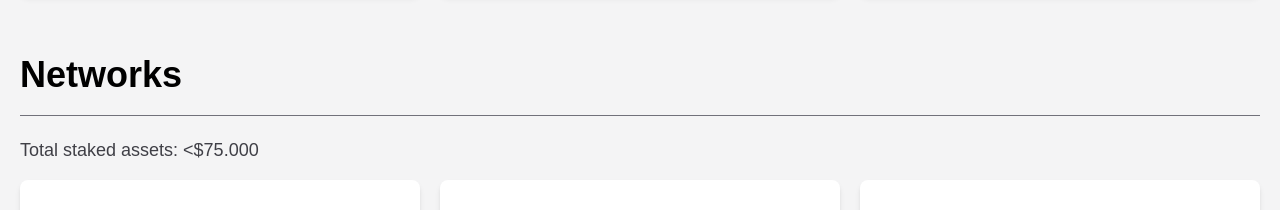
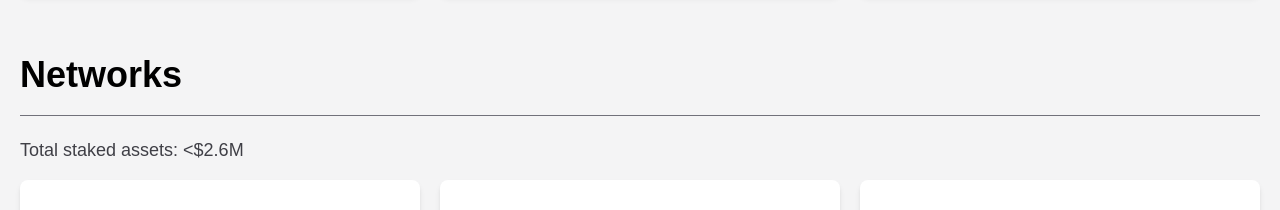
Before and after one commit to zilong77/portofolio, a Next.js app: page / in a window 1280 px wide. Shown: the part 1860-2070 px from the top of the page. Built offline with nearby package versions, Linux system fonts and the light colour scheme; grey boxes are pictures that could not be loaded; a web font is replaced by a local one.

Commit message:
Update index.tsx

```diff
--- a/src/components/Networks/index.tsx
+++ b/src/components/Networks/index.tsx
@@ -131,7 +131,7 @@ const Networks = () => {
         <h2 className="text-4xl font-bold">Networks</h2>
         <div className="flex bg-zinc-500 dark:bg-zinc-300 h-px my-5"></div>
         <p className="text-lg mb-4 text-zinc-700 dark:text-zinc-300">
-          Total staked assets: &lt;$75.000
+          Total staked assets: &lt;$2.6M
         </p>
         <div className="grid text-lg grid-cols-1 md:grid-cols-2 lg:grid-cols-3 gap-5  ">
           {networks.map((network) => (
```
